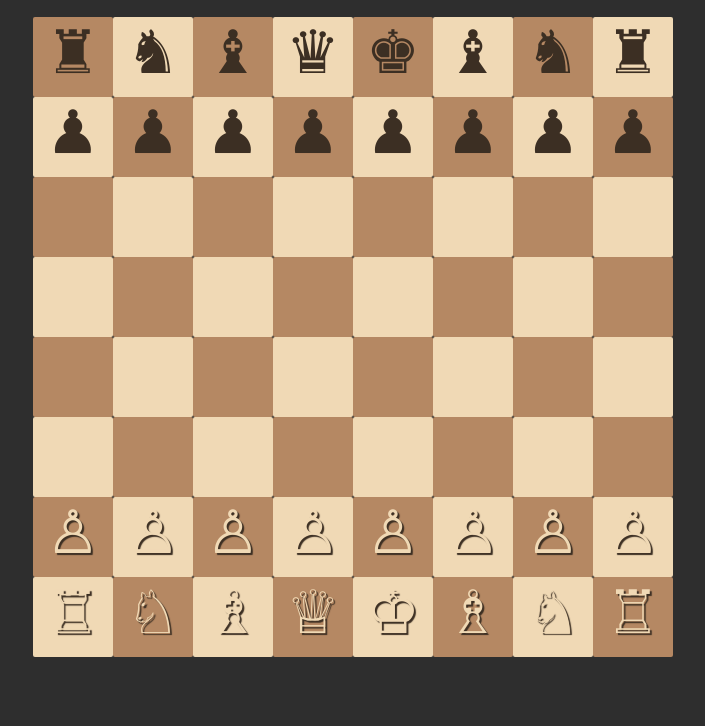
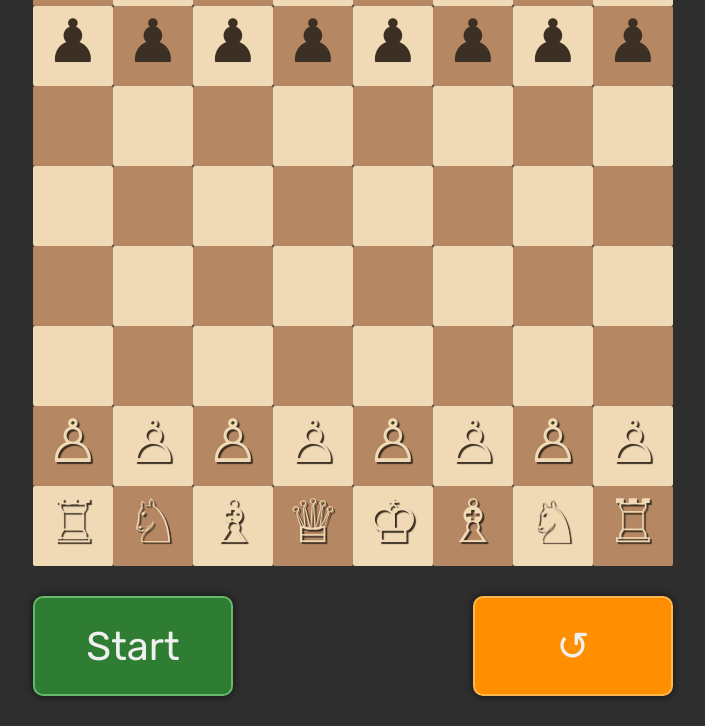
Before and after one commit to fabiobrug/chess, a plain HTML site: page index.html in a window 1280 px wide. Shown: the part 122-848 px from the top of the page, without its empty margins (287-992 px from the left). Before the commit the page ends 800 px from the top, so only its background shows below. Drawn offline with Linux system fonts and the light colour scheme.

Commit message:
Chess 2.1 nao pronto

```diff
--- a/app.js
+++ b/app.js
@@ -1,3 +1,7 @@
+// ---------------------- //
+// ESTADOS DO TABULEIRO
+// ---------------------- //
+
 
 // ---------------------- //
 // ESTADOS DO JOGO
@@ -21,7 +25,6 @@ let selectC;
 // Indica se uma peça foi selecionada (true) ou não (false)
 let selecionada = false;
 
-let moveu = false;
 
 // ---------------------- //
 // SELEÇÃO DE PEÇAS
@@ -36,19 +39,19 @@ pecaSelect.forEach((peca) => {
     event.stopPropagation();
 
     // Se a peça já está selecionada e for clicada novamente:
-    if (peca.classList.contains('selecionada')) {
-        selecionada = false;   // Desmarca o estado de seleção
-        selectP = null;        // Limpa o ID da peça selecionada
-        peca.classList.remove('selecionada'); // Remove a classe visual de selecionada
-        return; // Encerra aqui
+    if (peca.classList.contains("selecionada")) {
+      selecionada = false; // Desmarca o estado de seleção
+      selectP = null; // Limpa o ID da peça selecionada
+      peca.classList.remove("selecionada"); // Remove a classe visual de selecionada
+      return; // Encerra aqui
     }
 
     // Caso contrário (nova seleção):
     // Remove a seleção de todas as outras peças
-    pecaSelect.forEach(c => c.classList.remove('selecionada'));
+    pecaSelect.forEach((c) => c.classList.remove("selecionada"));
 
     // Adiciona a classe 'selecionada' à peça clicada
-    peca.classList.add('selecionada');
+    peca.classList.add("selecionada");
 
     // Atualiza os estados
     selecionada = true;
@@ -58,7 +61,6 @@ pecaSelect.forEach((peca) => {
     //console.log(selectP);
   });
 });
-
 
 // ---------------------- //
 // SELEÇÃO DE CASAS
@@ -70,7 +72,6 @@ casaSelect = document.querySelectorAll("[data-pos]");
 // Para cada casa, adiciona um ouvinte de clique
 casaSelect.forEach((casa) => {
   casa.addEventListener("click", (event) => {
-
     // Só permite o clique se uma peça estiver selecionada
     if (!selecionada) return;
 
@@ -82,10 +83,8 @@ casaSelect.forEach((casa) => {
 
     // Chama a função de movimentação (ainda será implementada)
     casaMove();
-
   });
 });
-
 
 // ---------------------- //
 // FUNÇÃO DE MOVIMENTAÇÃO
@@ -93,30 +92,28 @@ casaSelect.forEach((casa) => {
 
 // Esta função será chamada quando o jogador clicar em uma casa válida após selecionar uma peça
 casaMove = () => {
-
   // - Mover a peça
   // - Validar se o movimento é permitido
-  let peca = document.getElementById(selectP)
+  let peca = document.getElementById(selectP);
 
   // Obtemos a casa de destino pelo atributo data-pos
-  let casa = document.querySelector(`[data-pos="${selectC}"]`)
+  let casa = document.querySelector(`[data-pos="${selectC}"]`);
 
   // Se ambos existem, move a peça para dentro da casa
-  if(peca && casa){
+  if (peca && casa) {
     peca.parentNode.removeChild(peca);
 
     casa.appendChild(peca); // move a peça visualmente para dentro da casa
 
-    console.log(`Peca ${selectP} na casa ${selectC}`)
+    console.log(`Peca ${selectP} na casa ${selectC}`);
 
-    peca.classList.remove('selecionada'); // Remove visual selection
-    selecionada = false;   // No piece is selected now
-    selectP = null;        // Clear selected piece ID
-    selectC = null;    // Clear selected position
+    peca.classList.remove("selecionada"); // Remove selecionado
+    selecionada = false; // Nenhuma peca selecionada
+    selectP = null; // Limpa ID
+    selectC = null; // Limpa casa
   }
 
   // - Atualizar o estado do tabuleiro
   // - Verificar se há captura de peça
   // - Etc.
-
 };
--- a/index.html
+++ b/index.html
@@ -5,6 +5,9 @@
     <meta name="viewport" content="width=device-width, initial-scale=1.0">
     <title>Xadrez Fabio</title>
     <link rel="stylesheet" href="style.css">
+    <link href="https://fonts.googleapis.com/css2?family=Rubik&display=swap" rel="stylesheet">
+
+
 </head>
 <body>
     <h1 class="mt-4">Chess.fab.io</h1>
@@ -73,9 +76,12 @@
         <div data-pos="f1" class="casas"><p id="bispo-branca-2"class="peca-branca">&#9815</p></div>
         <div data-pos="g1" class="casas-claras"><p id="cavalo-branca-2" class="peca-branca">&#9816</p></div>
         <div data-pos="h1" class="casas"><p id="torre-branca-2" class="peca-branca">&#9814</p></div>
+    </div>
+    <div class="container">
+        <button class="btn-go" id="btn-start">Start</button>
+        <button class="btn-back" id="btn-restart">&#8634</button>
+    </div>
 
-
-    </div>
 
     <script src="app.js"></script>
 </body>
--- a/style.css
+++ b/style.css
@@ -1,14 +1,13 @@
 *{
     margin: 0;
     padding: 0;
-    font-family: Arial, Helvetica, sans-serif;
+    font-family: 'Rubik', serif;
     color: #f5f5f5;
     max-width: 100%;
 }
 
 h1{
-    margin-top: 30px;
-    margin-bottom: 50px;
+    margin-bottom: 10px;
     text-align: center;
 }
 
@@ -88,3 +87,55 @@ body{
     transition: background-color 0.5s ease;
     z-index: 1;
 }
+
+.btn-go{
+    display: inline-flex;
+    align-items: center;
+    justify-content: center;
+    cursor: pointer;
+    transition: all 0.5s ease;
+    color: #f0f0f0;
+    height: 100px;
+    width: 200px;
+    font-size: 40px;
+    border-radius: 10px;
+    background-color: #2e7d32;
+    border: 2px solid #66bb6a;
+    box-shadow: 0 0 8px rgba(0, 0, 0, 0.6);
+}
+
+.btn-go:hover {
+    background-color: #4caf50;
+    color: #ffffff;
+    transform: scale(1.05);
+    border-color: #a5d6a7;
+  }
+
+  .btn-back{
+    display: inline-flex;
+    align-items: center;
+    justify-content: center;
+    cursor: pointer;
+    transition: all 0.5s ease;
+    color: #f0f0f0;
+    height: 100px;
+    width: 200px;
+    font-size: 40px;
+    border-radius: 10px;
+    background-color: #ff8f00;
+    border: 2px solid #ffb74d;
+    box-shadow: 0 0 8px rgba(0, 0, 0, 0.6);
+}
+
+.btn-back:hover {
+    background-color: #ffa726;
+    color: #ffffff;
+    transform: scale(1.05);
+    border-color: #ffddaa;
+  }
+
+.container{
+    display: flex;
+    margin: 30px;
+    gap: 240px;
+  }
```
